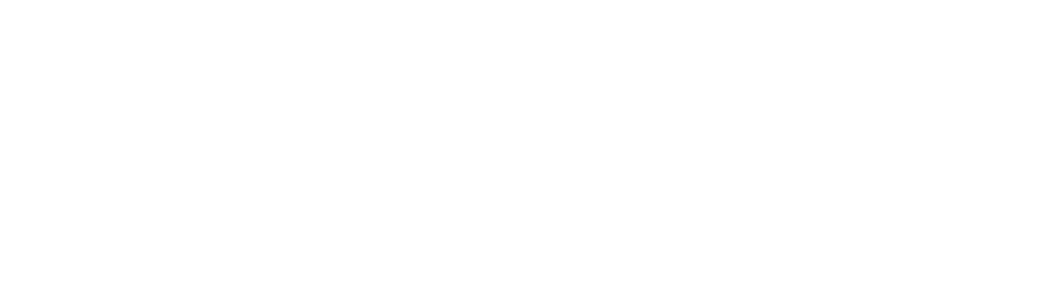
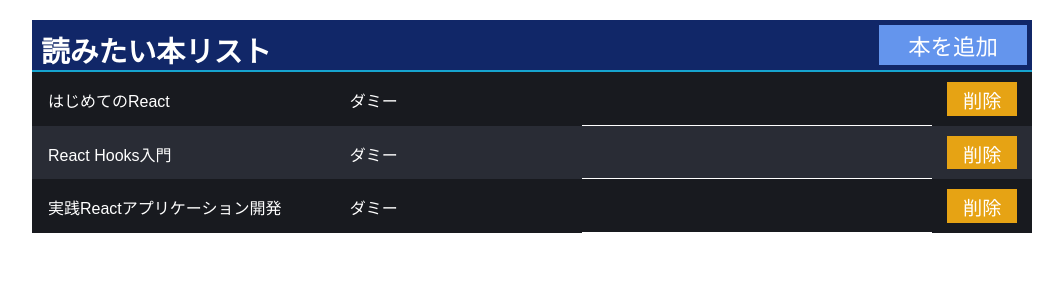
Before and after one commit to iridon0920/react_tutorial, a React (Create React App) app: page /book-list in a window 1280 px wide. Shown: the top 300 px of the page, without its empty margins (108-1171 px from the left). Built offline with nearby package versions, Linux system fonts and the light colour scheme.

Commit message:
[追加] 書籍情報表示・編集コンポーネントをpageコンポーネントへ

```diff
--- a/src/book-list/mock/dummy-books.tsx
+++ b/src/book-list/mock/dummy-books.tsx
@@ -1,6 +1,6 @@
 import { BookToRead } from "../type/board-to-read";
 
-const dummyBooks: BookToRead[] = [
+export const dummyBooks: BookToRead[] = [
   {
     id: 1,
     title: "はじめてのReact",
--- a/src/book-list/page/book-list-page.tsx
+++ b/src/book-list/page/book-list-page.tsx
@@ -1,16 +1,26 @@
 import React from "react";
-import './book-list.css';
+import "./book-list.css";
+import { dummyBooks } from "../mock/dummy-books";
+import { BookRow } from "../component/book-row";
 
-export const BookList: React.VFC = () => {
+export const BookListPage: React.VFC = () => {
+  const bookRows = dummyBooks.map((book) => {
+    return (
+      <BookRow
+        book={book}
+        key={book.id}
+        onMemoChange={(id) => {}}
+        onDelete={(id) => {}}
+      />
+    );
+  });
   return (
     <div className="BookList">
       <section className="nav">
         <h1>読みたい本リスト</h1>
         <div className="button-like">本を追加</div>
       </section>
-      <section className="main">
-        <h1>チュートリアルを始めましょう</h1>
-      </section>
+      <section className="main">{bookRows}</section>
     </div>
   );
 };
--- a/src/index.tsx
+++ b/src/index.tsx
@@ -4,6 +4,7 @@ import "./index.css";
 import { BrowserRouter, Route, Switch } from "react-router-dom";
 import { TopPage } from "./top/page/top-page";
 import { GamePage } from "./game/page/game-page";
+import { BookListPage } from "./book-list/page/book-list-page";
 
 const App = () => {
   return (
@@ -11,6 +12,7 @@ const App = () => {
       <Switch>
         <Route exact path="/" component={TopPage} />
         <Route exact path="/game" component={GamePage} />
+        <Route exact path="/book-list" component={BookListPage} />
       </Switch>
     </BrowserRouter>
   );
--- a/src/top/page/top-page.tsx
+++ b/src/top/page/top-page.tsx
@@ -2,5 +2,14 @@ import React from "react";
 import { Link } from "react-router-dom";
 
 export const TopPage: React.VFC = () => {
-  return <Link to="/game">OXゲーム</Link>;
+  return (
+    <div>
+      <p>
+        <Link to="/game">OXゲーム</Link>)
+      </p>
+      <p>
+        <Link to="/book-list">書籍情報</Link>)
+      </p>
+    </div>
+  );
 };
```
